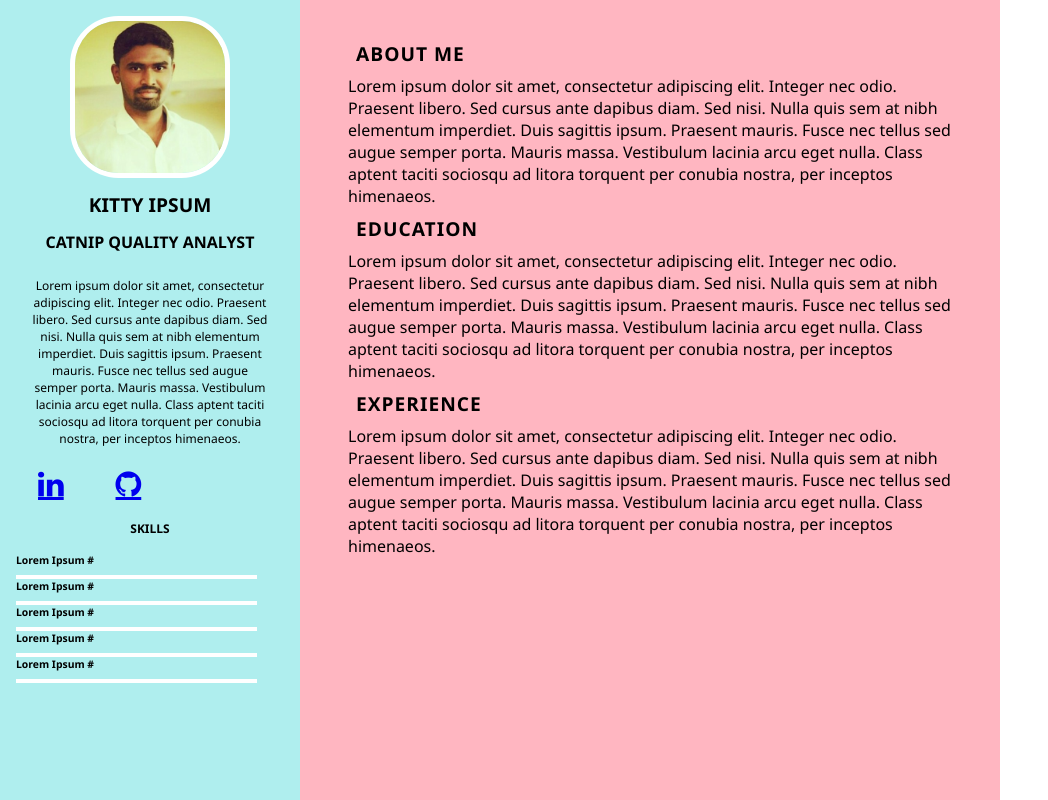
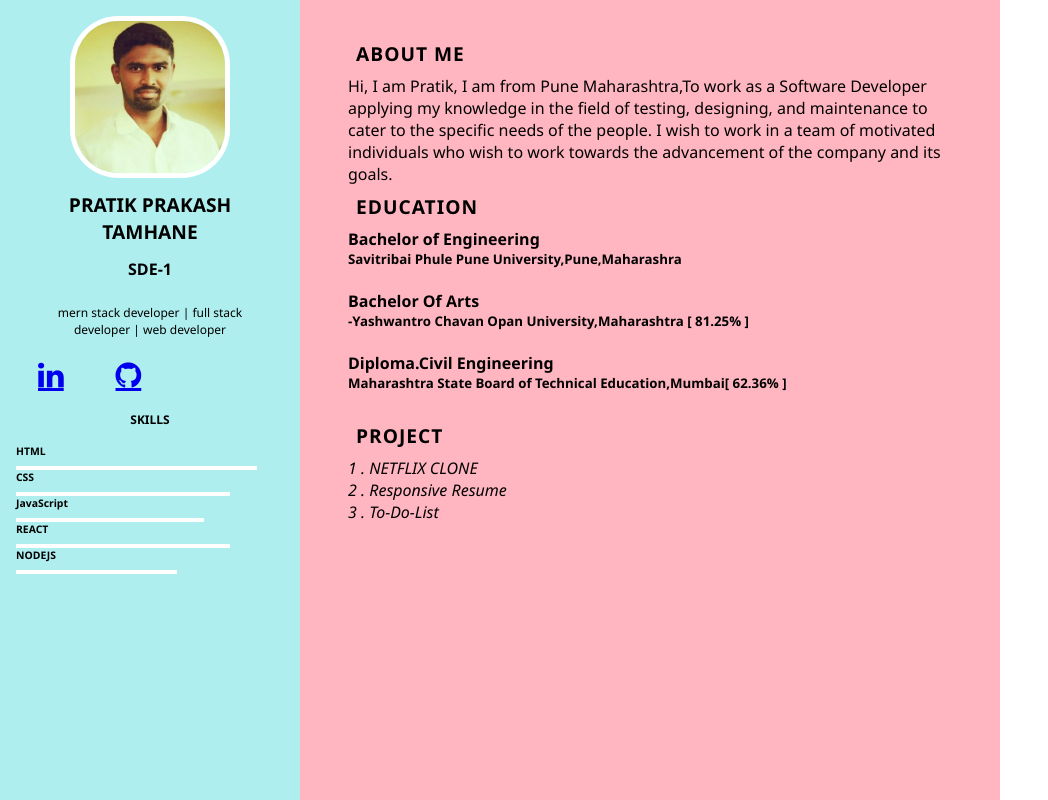
Before and after one commit to pratiktamhane/Responsive-Resume-using-CSS-Grid---Responsive-Resume-using-CSS-Grid---bfy8sww7425v, a plain HTML site: page index.html in a window 1280 px wide. Shown: the top 800 px of the page, without its empty margins (0-1048 px from the left). Drawn offline with Linux system fonts and the light colour scheme.

Commit message:
Update index.html

```diff
--- a/index.html
+++ b/index.html
@@ -21,35 +21,31 @@
                  <div class="left-content">
                      <div class = "profile-details">
                         <img src = "img.1.jpeg" alt="me-professional-meow" class="profile-image">
-                        <h3 class="name">Kitty Ipsum</h3>
-                        <h4 class= "designation">Catnip Quality Analyst</h4>
-                        <p class= "description">Lorem ipsum dolor sit amet, consectetur adipiscing elit. Integer nec odio.
-                            Praesent libero. Sed cursus ante dapibus diam. Sed nisi. Nulla quis sem at nibh elementum imperdiet.
-                             Duis sagittis ipsum. Praesent mauris. Fusce nec tellus sed augue semper porta. Mauris massa.
-                             Vestibulum lacinia arcu eget nulla. Class aptent taciti sociosqu ad litora torquent per conubia nostra,
-                             per inceptos himenaeos.
+                        <h3 class="name">PRATIK PRAKASH TAMHANE</h3>
+                        <h4 class= "designation">SDE-1</h4>
+                        <p class= "description">mern stack developer | full stack developer | web developer
                         </p>
                         <div class="contact-item">
                             <div class = "social-media">
                                 <li class= "icon">
-                                    <a href="#" class="fa fa-linkedin"> </a>
+                                    <a href="https://www.linkedin.com/in/pratik-tamhane-583023217" class="fa fa-linkedin"> </a>
                                 </li>
                                 <li class= "icon">
-                                    <a href="#" class="fa fa-github"> </a>
+                                    <a href="https://github.com/pratiktamhane" class="fa fa-github"> </a>
                                 </li>
                             </div>
                         </div>
                         <div><h6 class = "skills">skills</h6>
-                            <h6 class ="skill-name">Lorem Ipsum #</h6>
+                            <h6 class ="skill-name">HTML</h6>
                             <div class ="progress-bar" style = "width:90%"></div>
-                            <h6 class ="skill-name">Lorem Ipsum #</h6>
-                            <div class ="progress-bar" style = "width:90%"></div>
-                            <h6 class ="skill-name">Lorem Ipsum #</h6>
-                            <div class ="progress-bar" style = "width:90%"></div>
-                            <h6 class ="skill-name">Lorem Ipsum #</h6>
-                            <div class ="progress-bar" style = "width:90%"></div>
-                            <h6 class ="skill-name">Lorem Ipsum #</h6>
-                            <div class ="progress-bar" style = "width:90%"></div>
+                            <h6 class ="skill-name">CSS</h6>
+                            <div class ="progress-bar" style = "width:80%"></div>
+                            <h6 class ="skill-name">JavaScript</h6>
+                            <div class ="progress-bar" style = "width:70%"></div>
+                            <h6 class ="skill-name">REACT</h6>
+                            <div class ="progress-bar" style = "width:80%"></div>
+                            <h6 class ="skill-name">NODEJS</h6>
+                            <div class ="progress-bar" style = "width:60%"></div>
                         </div>
                         </div>
                     </div>
@@ -60,25 +56,25 @@
             <section class="right-section">
                 <div class="right-main-content">
                     <h3 class="right-title">about me</h3>
-                    <p >Lorem ipsum dolor sit amet, consectetur adipiscing elit. Integer nec odio.
-                        Praesent libero. Sed cursus ante dapibus diam. Sed nisi. Nulla quis sem at nibh elementum imperdiet.
-                         Duis sagittis ipsum. Praesent mauris. Fusce nec tellus sed augue semper porta. Mauris massa.
-                         Vestibulum lacinia arcu eget nulla. Class aptent taciti sociosqu ad litora torquent per conubia nostra,
-                         per inceptos himenaeos.
+                    <p> Hi, I am Pratik, I am from Pune Maharashtra,To work as a Software Developer applying my knowledge in the field of testing, designing, and maintenance to cater to the specific needs of the people. I wish to work in a team of motivated individuals who wish to work towards the advancement of the company and its goals.
                     </p>
                     <h3 class="right-title">education</h3>
-                    <p >Lorem ipsum dolor sit amet, consectetur adipiscing elit. Integer nec odio.
-                        Praesent libero. Sed cursus ante dapibus diam. Sed nisi. Nulla quis sem at nibh elementum imperdiet.
-                         Duis sagittis ipsum. Praesent mauris. Fusce nec tellus sed augue semper porta. Mauris massa.
-                         Vestibulum lacinia arcu eget nulla. Class aptent taciti sociosqu ad litora torquent per conubia nostra,
-                         per inceptos himenaeos.
-                    </p>
-                    <h3 class="right-title">experience</h3>
-                    <p >Lorem ipsum dolor sit amet, consectetur adipiscing elit. Integer nec odio.
-                        Praesent libero. Sed cursus ante dapibus diam. Sed nisi. Nulla quis sem at nibh elementum imperdiet.
-                         Duis sagittis ipsum. Praesent mauris. Fusce nec tellus sed augue semper porta. Mauris massa.
-                         Vestibulum lacinia arcu eget nulla. Class aptent taciti sociosqu ad litora torquent per conubia nostra,
-                         per inceptos himenaeos.
+                    <h4>Bachelor of Engineering</h4>
+                    <h5>Savitribai Phule Pune University,Pune,Maharashra</h5><br>
+
+                    <h4>Bachelor Of Arts</h4>
+                    <h5>-Yashwantro Chavan Opan University,Maharashtra [ 81.25% ]</h5><br>
+                    <h4>Diploma.Civil Engineering</h4>
+                    <h5>Maharashtra State Board of Technical Education,Mumbai[ 62.36% ]</h5><br>
+
+
+                    <h3 class="right-title">Project</h3>
+                    <p ><i>
+                        1 . NETFLIX CLONE
+                        <br>
+                       2 . Responsive Resume
+                       <br>
+                       3 . To-Do-List </i>
                     </p>
                     <!-- Write code for the right section here -->
                 </div>
```
